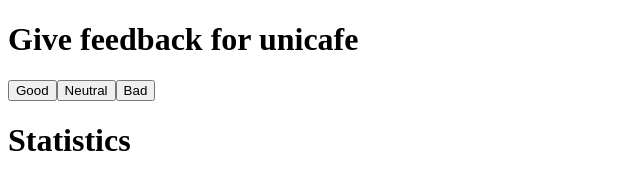
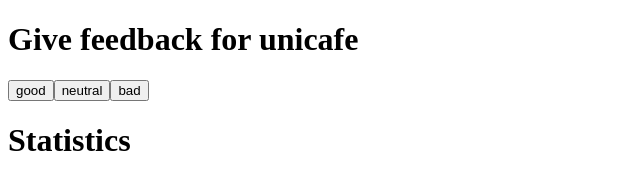
Before and after one commit to noriind/HSYopenFullstack, a React (Vite) app in the folder assignments/osa1/unicafe/unicafe/: page / in a window 1280 px wide. Shown: the top 170 px of the page, without its empty margins (0-640 px from the left). Built offline with nearby package versions, Linux system fonts and the light colour scheme.

Commit message:
1.10: unicafe step5

```diff
--- a/assignments/osa1/unicafe/unicafe/src/App.jsx
+++ b/assignments/osa1/unicafe/unicafe/src/App.jsx
@@ -8,15 +8,27 @@
   )
 }
 
+const Button = ({ handleClick, text }) => (
+  <button onClick={handleClick}>
+    {text}
+  </button>
+)
+
 const Buttons = ({ handleGoodClick, handleNeutralClick, handleBadClick}) => {
   return (
     <div>
-      <button onClick={handleGoodClick}>Good</button>
-      <button onClick={handleNeutralClick}>Neutral</button>
-      <button onClick={handleBadClick}>Bad</button>
+      <Button handleClick={handleGoodClick} text="good" />
+      <Button handleClick={handleNeutralClick}text="neutral"/>
+      <Button handleClick={handleBadClick}text="bad"/>
     </div>
   );
 };
+
+const StatisticLine = ({ text, value }) => {
+  return (
+    <p>{text}: {value}</p>
+  )
+}
 
 const Statistics = ({good,neutral,bad,countAll,countAverage,countPositive}) => {
   if (countAll === 0) {
@@ -30,12 +42,12 @@
   return (
     <div>
       <h1>Statistics</h1>
-      <p>Good: {good}</p>
-      <p>Neutral: {neutral}</p>
-      <p>Bad: {bad}</p>
-      <p>All feedback: {countAll}</p>
-      <p>Average feedback: {countAverage}</p>
-      <p>Positive feedback: {countPositive} %</p>
+      <StatisticLine text="Good" value={good} />
+      <StatisticLine text="Neutral" value={neutral} />
+      <StatisticLine text="Bad" value={bad} />
+      <StatisticLine text="All feedback" value={countAll} />
+      <StatisticLine text="Average feedback" value={countAverage} />
+      <StatisticLine text="Positive feedback" value={`${countPositive} %`} />
     </div>
   )
 }
```
